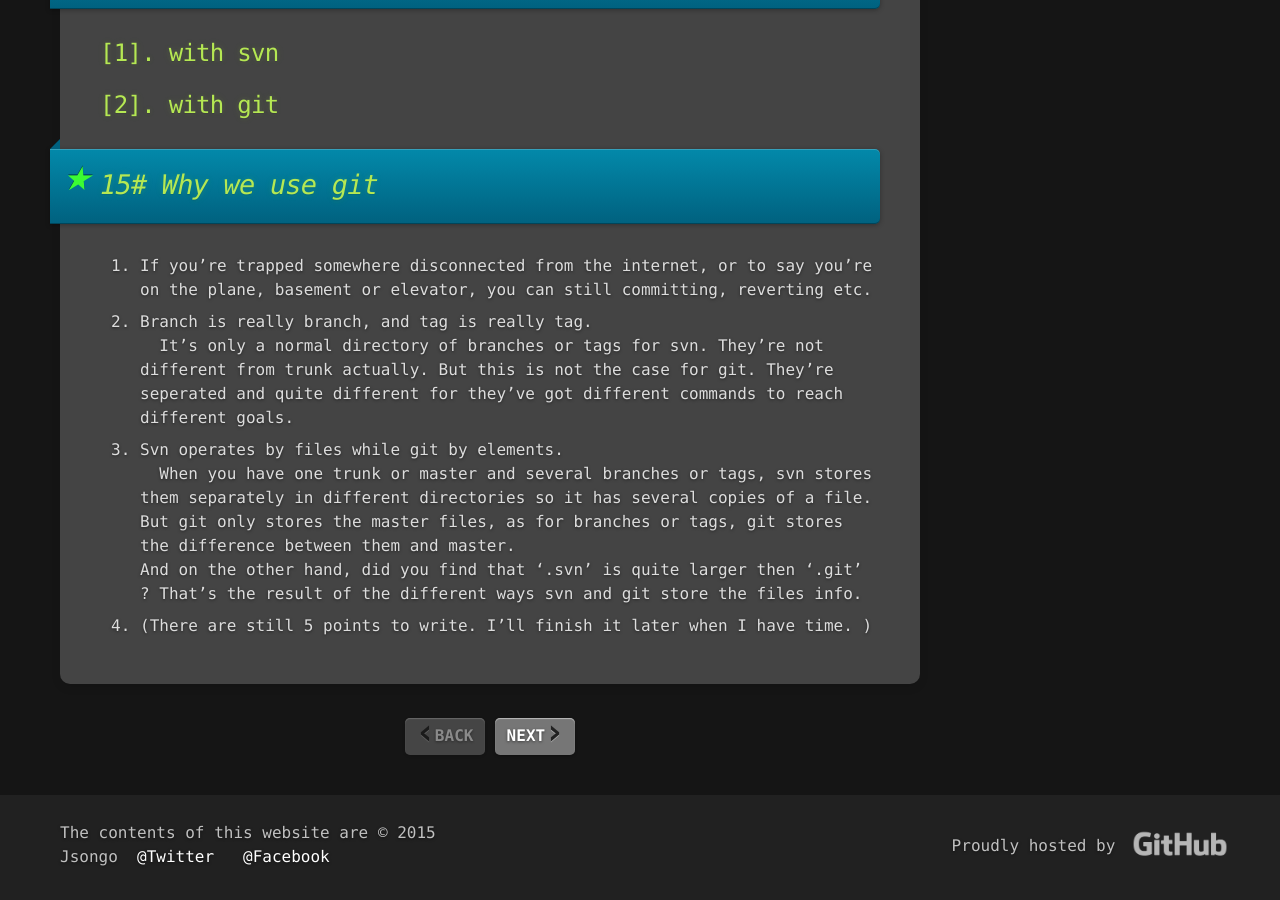
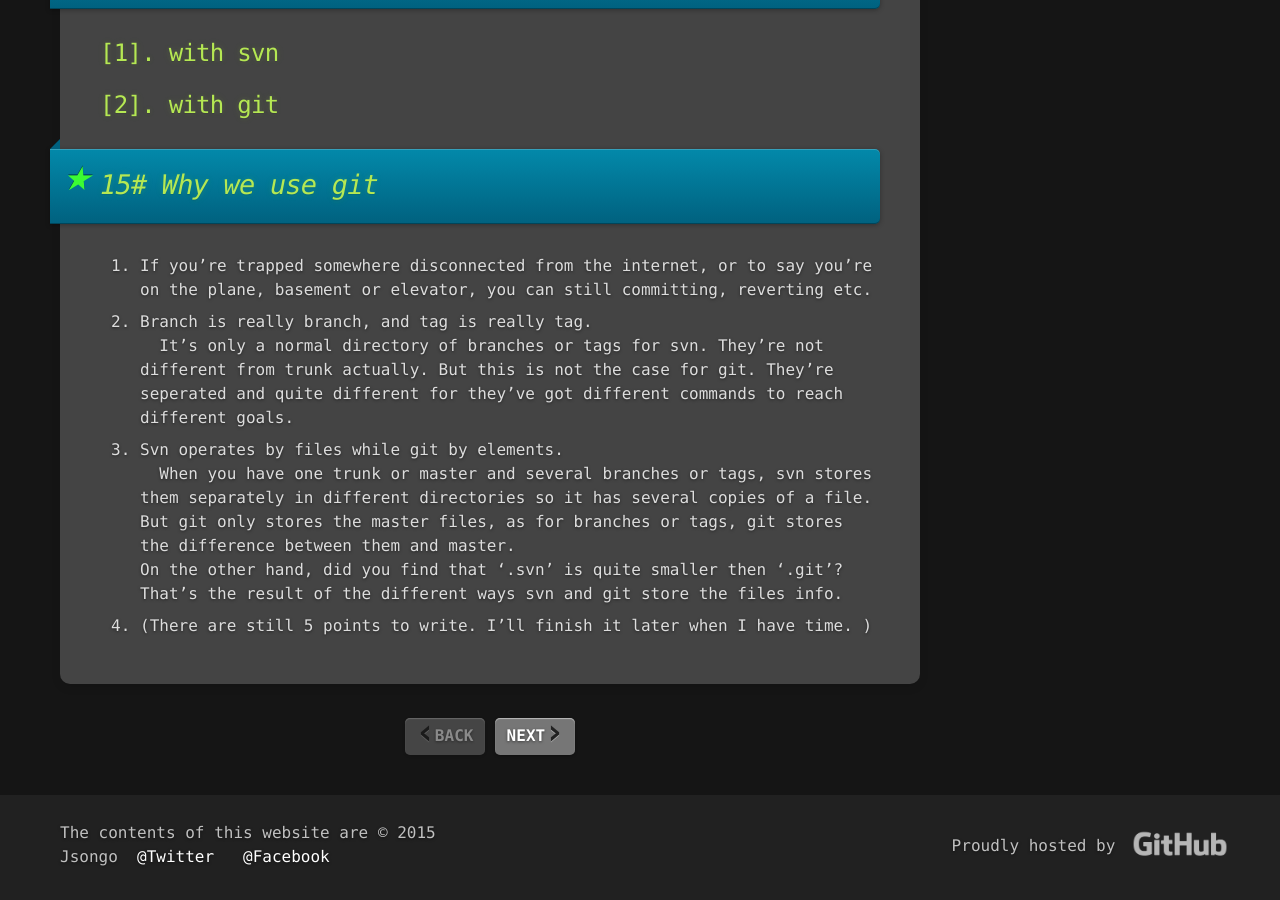
Before and after one commit to jsongo/jsongo.github.io, a Jekyll site: the page built from _posts/2015-06-22-svn-git-summary.markdown, in a window 1280 px wide and 900 px high, scrolled down 11958 px. Built offline with Jekyll 4.4.1, drawn with Linux system fonts in a browser that asks for light colours; comment, search, counter and statistics services are not loaded.

Commit message:
Update 2015-06-22-svn-git-summary.markdown

```diff
--- a/_posts/2015-06-22-svn-git-summary.markdown
+++ b/_posts/2015-06-22-svn-git-summary.markdown
@@ -405,5 +405,5 @@ That's simple. Step into your sub-directory, and run `git clone https://xxx/path
 &nbsp;&nbsp;It's only a normal directory of branches or tags for svn. They're not different from trunk actually. But this is not the case for git. They're seperated and quite different for they've got different commands to reach different goals.
 3. Svn operates by files while git by elements.
 &nbsp;&nbsp;When you have one trunk or master and several branches or tags, svn stores them separately in different directories so it has several copies of a file. But git only stores the master files, as for branches or tags, git stores the difference between them and master.
-And on the other hand, did you find that '.svn' is quite larger then '.git' ?  That's the result of the different ways svn and git store the files info.
+On the other hand, did you find that '.svn' is quite smaller then '.git'?  That's the result of the different ways svn and git store the files info.
 4. (There are still 5 points to write. I'll finish it later when I have time. )
```
